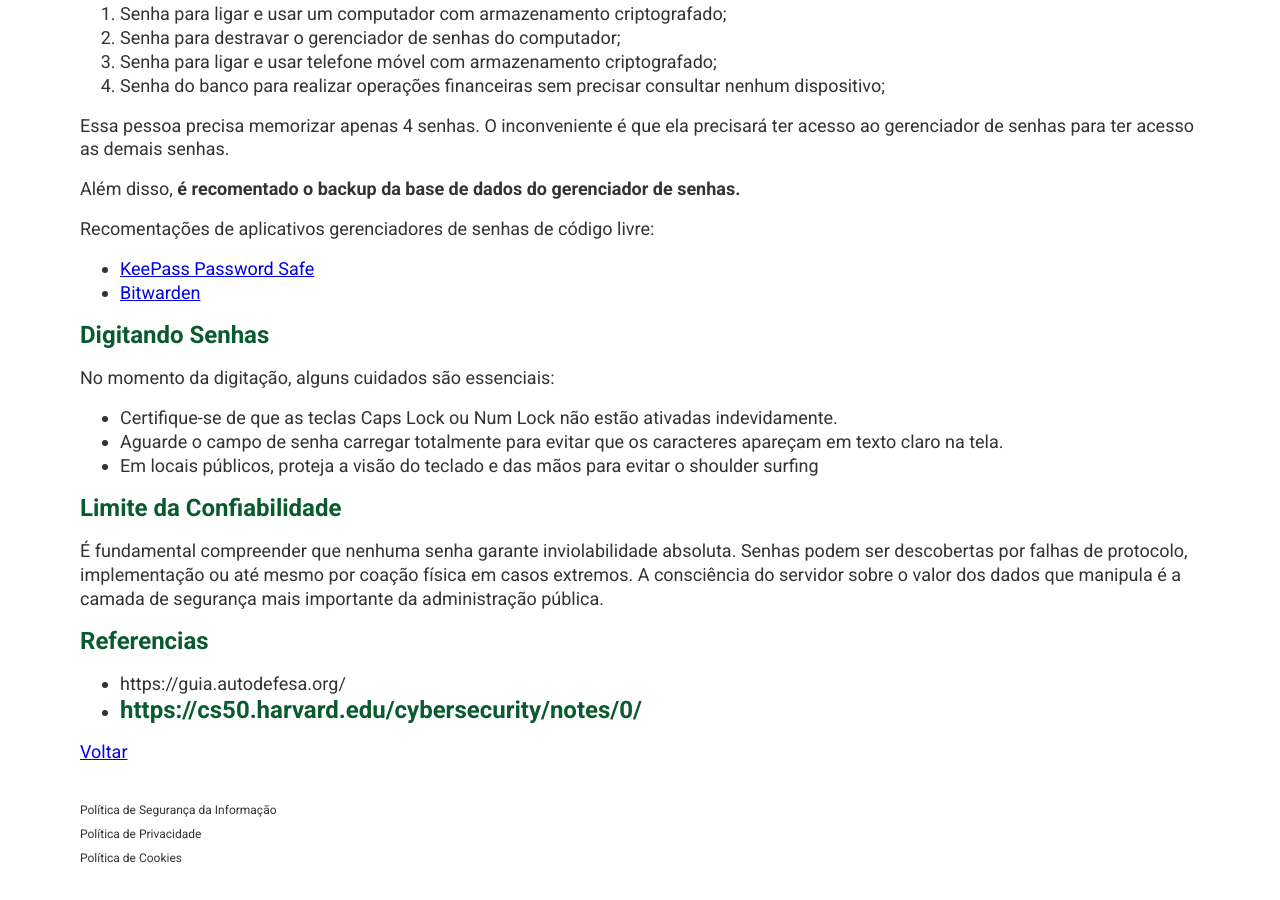
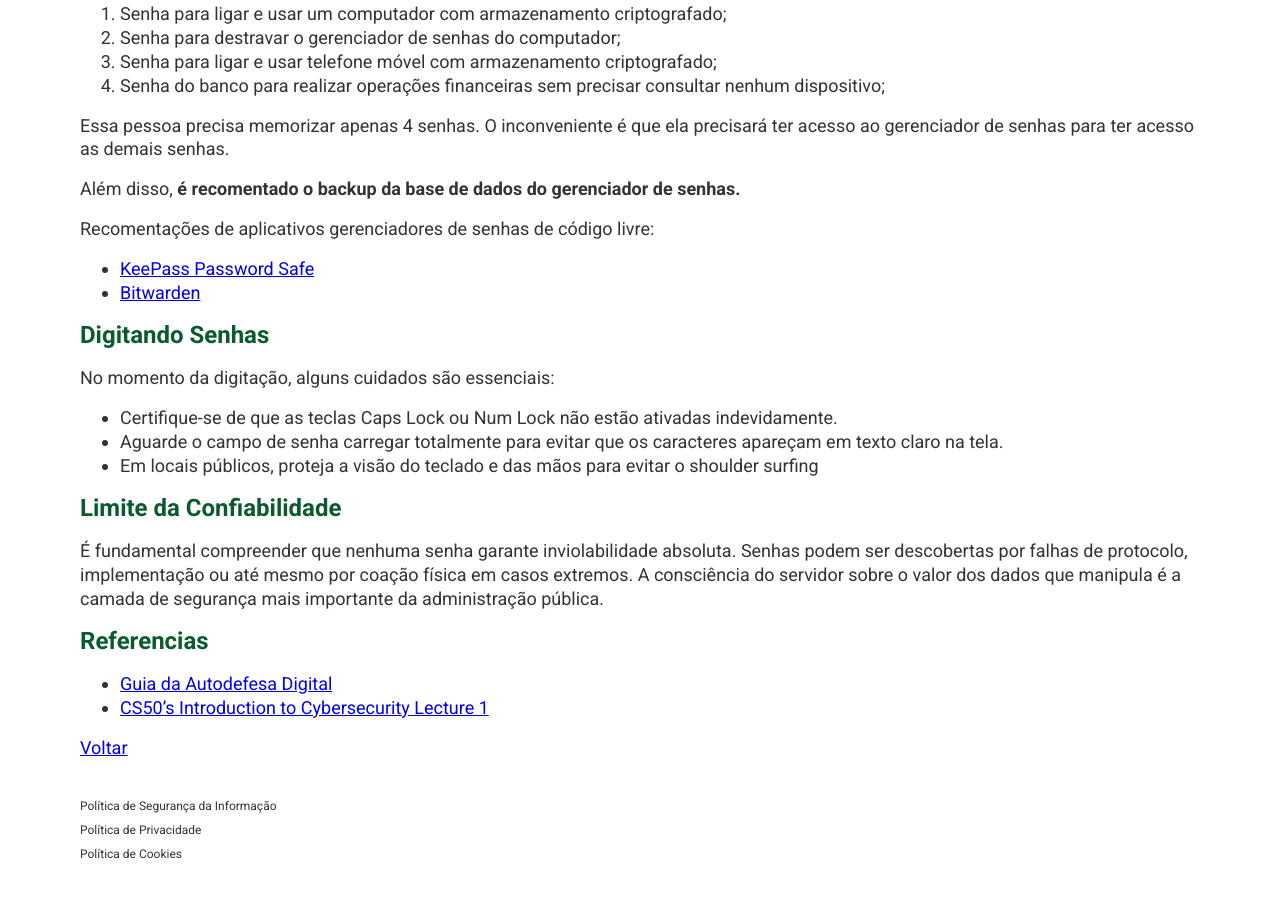
Before and after one commit to pmsbs/pmsbs.github.io, a Jekyll site: the page built from _posts/2026-01-13-orientacoes-sobre-seguranca-de-contas-e-uso-de-senhas.md, in a window 1280 px wide and 900 px high, scrolled down 1727 px. Built offline with Jekyll 4.4.1, drawn with Linux system fonts in a browser that asks for light colours.

Commit message:
Fix links

```diff
--- a/_posts/2026-01-13-orientacoes-sobre-seguranca-de-contas-e-uso-de-senhas.md
+++ b/_posts/2026-01-13-orientacoes-sobre-seguranca-de-contas-e-uso-de-senhas.md
@@ -78,6 +78,5 @@ No momento da digitação, alguns cuidados são essenciais:
 
 ## Referencias
 
-- https://guia.autodefesa.org/
-- https://cs50.harvard.edu/cybersecurity/notes/0/
--
+- [Guia da Autodefesa Digital](https://guia.autodefesa.org/)
+- [CS50’s Introduction to Cybersecurity Lecture 1](https://cs50.harvard.edu/cybersecurity/notes/0/)
```
